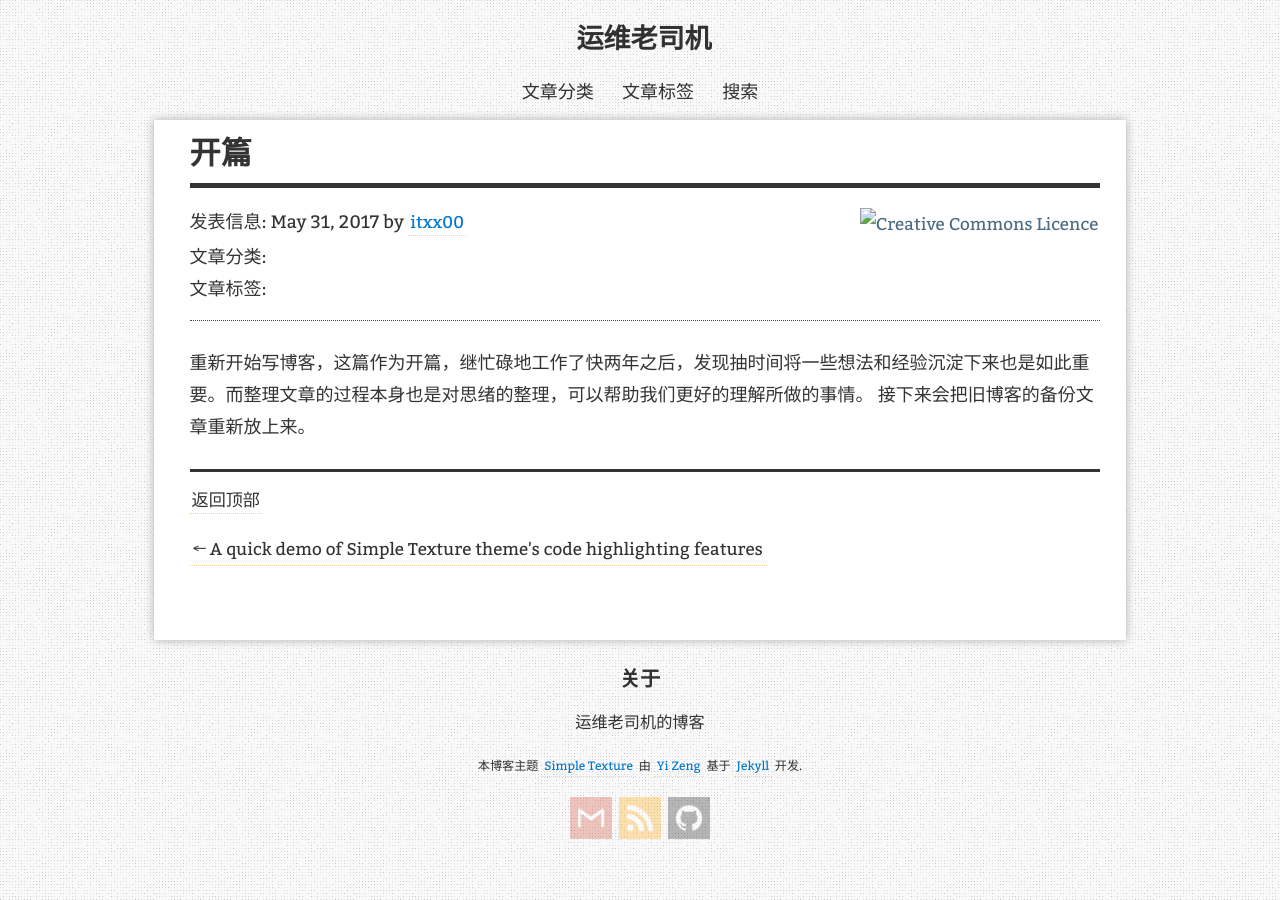
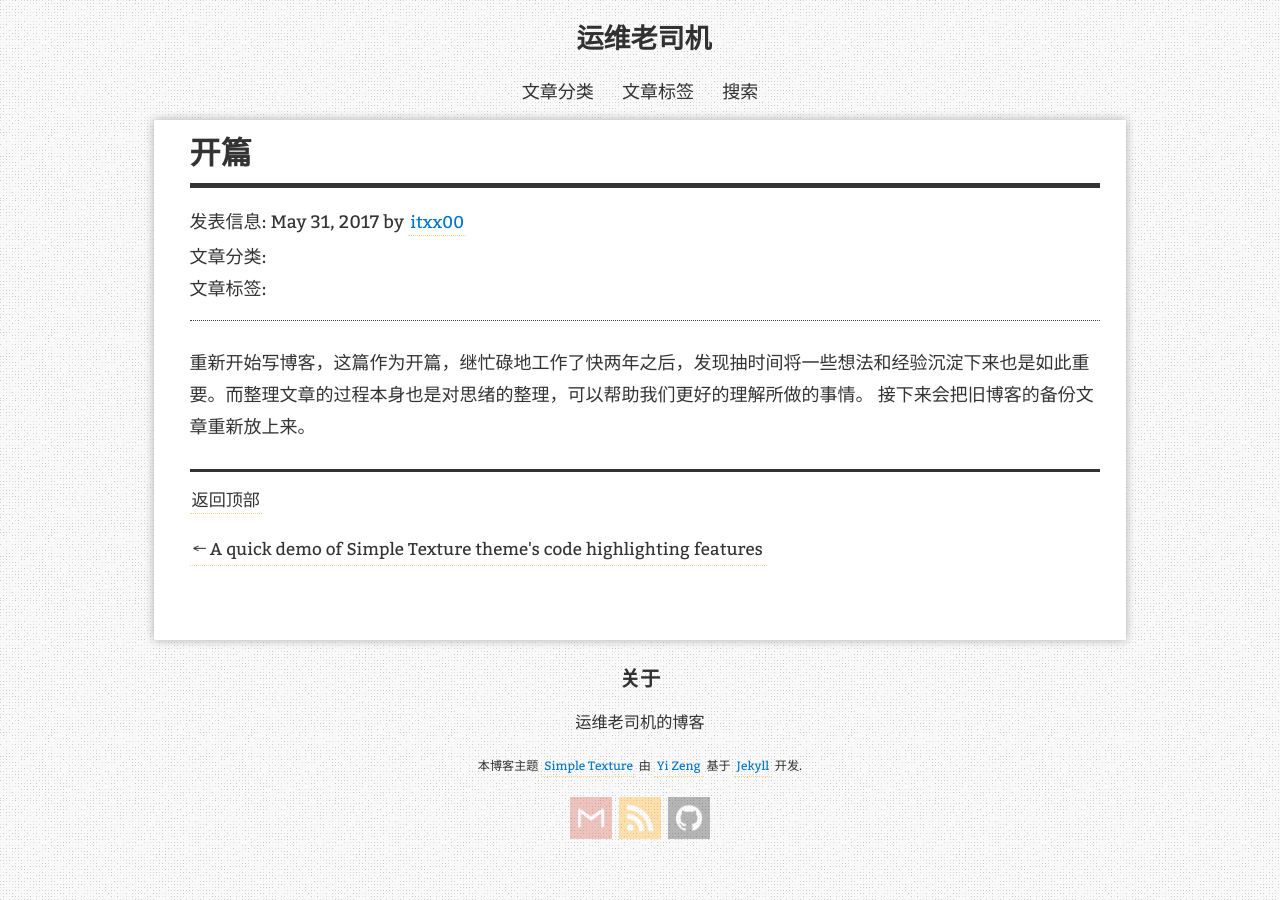
Before and after one commit to itxx00/itxx00.github.io, a Jekyll site: the page built from _posts/2017-05-31-first-post.md, in a window 1280 px wide. Built offline with Jekyll 4.4.1, drawn with Linux system fonts in a browser that asks for light colours; nearby versions of some CDN libraries; comment, search, counter and statistics services are not loaded.

Commit message:
remove creative commons licence link

```diff
--- a/_layouts/post.html
+++ b/_layouts/post.html
@@ -21,7 +21,6 @@ layout: blog
                             by
                             <a class="author" href="/" rel="author"><span itemprop="author" itemscope itemtype="http://schema.org/Person"><span itemprop="name">{% if page.author == null %}{{ site.author.name }}{% else %}{{ page.author }}{% endif %}</span></span></a>
                             <a class="license-icon" rel="license" href="{{ site.blog.cc_license }}" target="_blank">
-                                    <img alt="Creative Commons Licence" style="border-width:0" src="{{ site.blog.cc_license_image | relative_url }}"  height="16" width="80"/>
                                 </a> {% if page.last_updated %} ({{ site.data.i18n[site.lang].last_updated
                             }}:
                             <time class="date-updated updated" title="{{ page.last_updated | date_to_xmlschema }}" datetime="{{ page.last_updated | date_to_xmlschema }}">{{ page.last_updated }}</time>) {% endif %}
```
